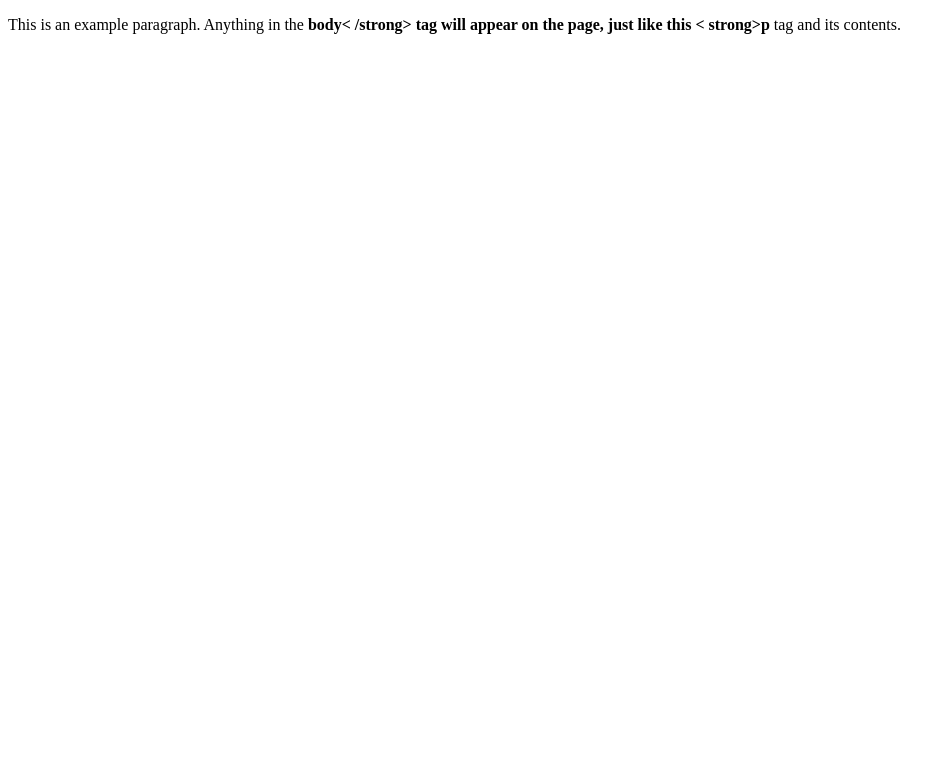
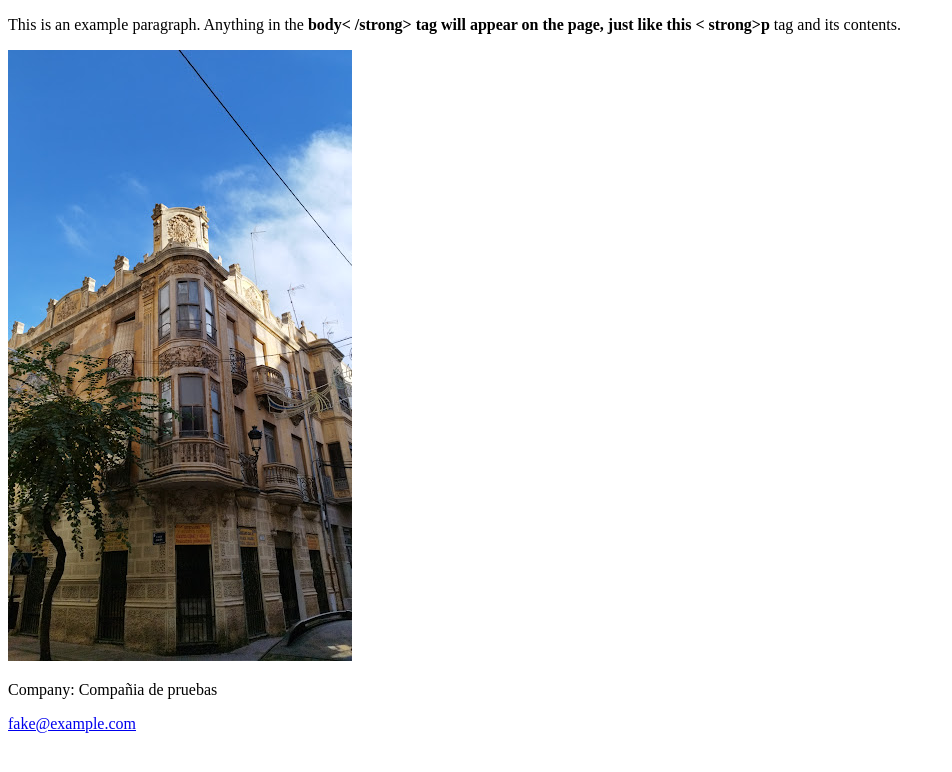
Before and after one commit to jlvalero1/Exercise_Unit5_website, a plain HTML site: page index.html in a window 1280 px wide. Shown: the whole page, without its empty margins (0-952 px from the left). Drawn offline with Linux system fonts and the light colour scheme.

Commit message:
Contact Information

```diff
--- a/index.html
+++ b/index.html
@@ -7,7 +7,11 @@
 		<p>This is an example paragraph. Anything in the <strong>body<
 			/strong> tag will appear on the page, just like this <
 			strong>p</strong> tag and its contents.</p>
+		<p><img src="image.jpg" alt="Picture of Elda's building"></p>
+
 	</body>
 	<footer>
+	<p>Company: Compañia de pruebas</p>
+	<p><a href="mailto:fake@example.com">fake@example.com</a></p>
 	</footer>
 </html>
```
